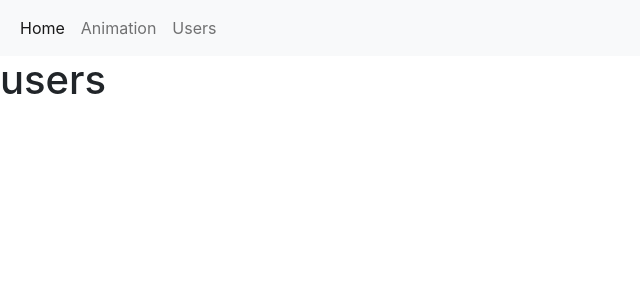
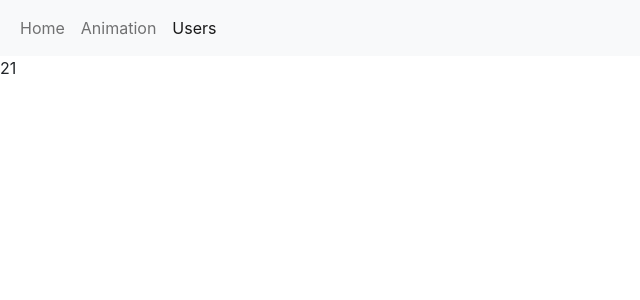
Before and after one commit to ezdar2743/react-basic-repeat, a React (Create React App) app in the folder react-repeat/: page /Users in a window 1280 px wide. Shown: the top 300 px of the page, without its empty margins (0-640 px from the left). Built offline with nearby package versions, Linux system fonts and the light colour scheme.

Commit message:
Add axios and init Users page

```diff
--- a/react-repeat/package.json
+++ b/react-repeat/package.json
@@ -6,6 +6,7 @@
     "@testing-library/jest-dom": "^5.14.1",
     "@testing-library/react": "^12.0.0",
     "@testing-library/user-event": "^13.2.1",
+    "axios": "^0.26.0",
     "bootstrap": "^5.1.3",
     "react": "^17.0.2",
     "react-dom": "^17.0.2",
--- a/react-repeat/src/app.jsx
+++ b/react-repeat/src/app.jsx
@@ -8,6 +8,8 @@ import {
       Routes,
       Route
 } from "react-router-dom"
+import Users from './pages/users';
+
 function App() {
   const[aniList, setAniList] = useState([])
 
@@ -35,7 +37,7 @@ function App() {
     <Routes>
       <Route path= "/" element="home"></Route>
       <Route path= "/Animation" element={<Form addList={addList} renderAniList={renderAniList}/>}></Route>
-      <Route path=  "Users" element={<h1>users</h1>}></Route>
+      <Route path=  "Users" element={<Users/>}></Route>
     </Routes>
 
 
--- a/react-repeat/src/components/navbar/navbar.jsx
+++ b/react-repeat/src/components/navbar/navbar.jsx
@@ -1,5 +1,5 @@
 import React from 'react';
-import { Link } from 'react-router-dom';
+import { Link, NavLink } from 'react-router-dom';
 
 const navbar = () => {
     return (
@@ -13,13 +13,27 @@ const navbar = () => {
     <div className="collapse navbar-collapse" id="navbarNav">
       <ul className="navbar-nav">
         <li className="nav-item">
-          <Link className="nav-link active" aria-current="page" to="/">Home</Link>
+          <NavLink
+          className="nav-link"
+          aria-current="page"
+          to="/"
+          activeClassName="active"
+          >Home</NavLink>
+
         </li>
         <li className="nav-item">
-          <Link className="nav-link" to="Animation">Animation</Link>
+          <NavLink
+          className="nav-link"
+          to="Animation"
+          activeClassName="active"
+          >Animation</NavLink>
         </li>
         <li className="nav-item">
-          <Link className="nav-link" to="Users">Users</Link>
+          <NavLink
+          className="nav-link"
+          to="Users"
+          activeClassName="active"
+          >Users</NavLink>
         </li>
 
       </ul>
--- /dev/null
+++ b/react-repeat/src/pages/users.jsx
@@ -0,0 +1,11 @@
+import React from 'react';
+
+const Users = () => {
+    return (
+        <div>
+            21
+        </div>
+    );
+};
+
+export default Users;
```
Also changed, not shown: 1 other file (tests, documents, lock files or other folders).
